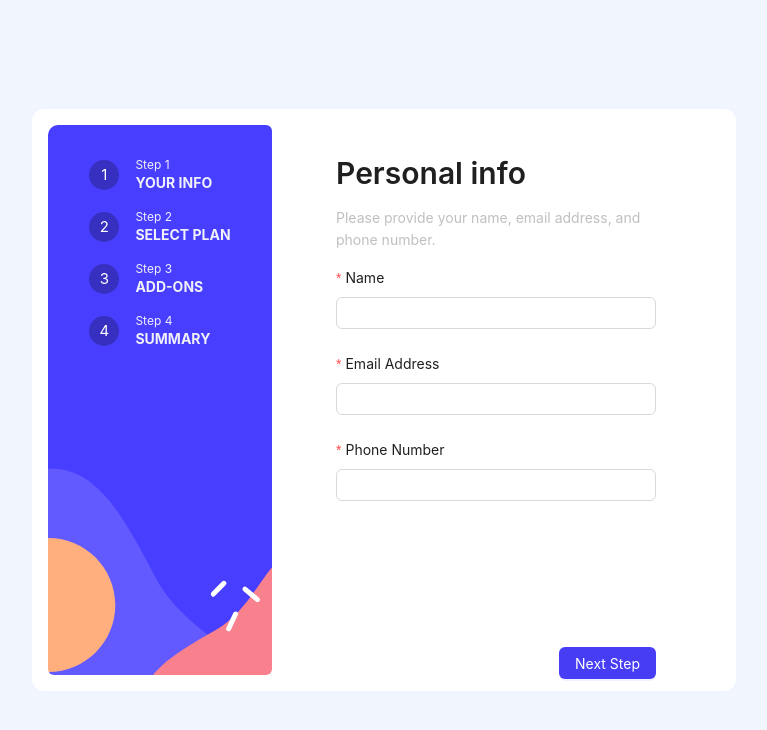
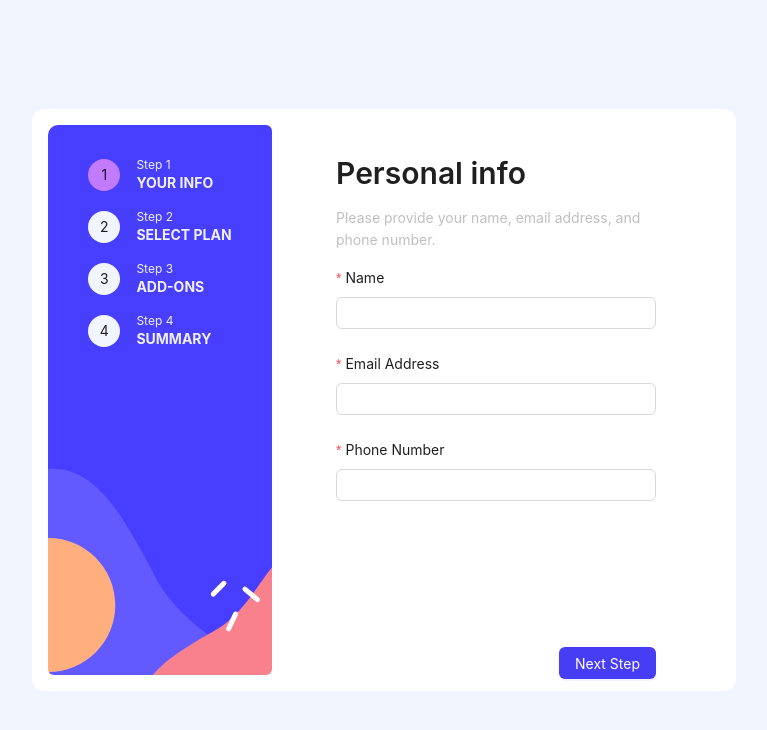
Before and after one commit to BorzooMV/multi-step-form, a React (Vite) app: page / in a window 1280 px wide. Shown: the top 730 px of the page, without its empty margins (256-1023 px from the left). Built offline with nearby package versions, Linux system fonts and the light colour scheme.

Commit message:
fix: implement sidebar current step indicator functionality

```diff
--- a/src/components/FormWrapper/Sidebar.tsx
+++ b/src/components/FormWrapper/Sidebar.tsx
@@ -1,8 +1,11 @@
 import StepIndicator from "../StepIndicator";
 import stepsData from "../../data/stepsData.json";
+import useGetStepsFromUrl from "../../hooks/useGetStepsFromUrl";
+
 import "./style.css";
 
 export default function Sidebar() {
+  const { currentStepNumber } = useGetStepsFromUrl();
   return (
     <div className="sidebar rounded-md flex items-start justify-center">
       <div className="flex flex-col gap-4 mt-8">
@@ -10,10 +13,9 @@ export default function Sidebar() {
           return (
             <StepIndicator
               key={index}
-              stepData={{
-                num: index + 1,
-                title: step.indicatorTitle.toUpperCase(),
-              }}
+              num={index + 1}
+              title={step.indicatorTitle.toUpperCase()}
+              isActive={currentStepNumber === index}
             />
           );
         })}
--- a/src/components/StepIndicator/index.tsx
+++ b/src/components/StepIndicator/index.tsx
@@ -1,23 +1,39 @@
-import { Avatar, Typography } from "antd";
-const { Text } = Typography;
+import classNames from "classnames";
+import { Typography } from "antd";
+
+import "./style.css";
 
 type StepIndicatorProps = {
-  stepData: {
-    num: number;
-    title?: string;
-  };
+  num: number;
+  title?: string;
+  isActive?: boolean;
 };
 
-export default function StepIndicator({ stepData }: StepIndicatorProps) {
+export default function StepIndicator({
+  num,
+  title,
+  isActive,
+}: StepIndicatorProps) {
+  const { Text } = Typography;
   return (
-    <div className="flex gap-4 items-center">
-      <Avatar size={30} icon={stepData.num} />
+    <div className="flex gap-4 items-center step-indicator">
+      <div
+        className={classNames("step-indicator__background", {
+          "step-indicator__background--active": isActive,
+        })}
+      >
+        <Text className="step-indicator__number">{num}</Text>
+      </div>
       <div className="flex flex-col">
-        <Text className="text-xs text-textLight">Step {stepData.num}</Text>
-        {stepData.title && (
-          <Text className="text-sm font-bold text-textLight">
-            {stepData.title}
-          </Text>
+        <Text
+          className={classNames("text-xs text-textLight", {
+            "text-textDark": isActive,
+          })}
+        >
+          Step {num}
+        </Text>
+        {title && (
+          <Text className="text-sm font-bold text-textLight">{title}</Text>
         )}
       </div>
     </div>
--- /dev/null
+++ b/src/components/StepIndicator/style.css
@@ -0,0 +1,18 @@
+.step-indicator__background {
+  position: relative;
+  background: hsl(var(--outer-background));
+  border-radius: 50%;
+  width: 2rem;
+  height: 2rem;
+}
+
+.step-indicator__background--active {
+  background: #c27bff;
+}
+
+.step-indicator__number {
+  position: absolute;
+  left: 50%;
+  top: 50%;
+  transform: translate(-50%, -50%);
+}
```
